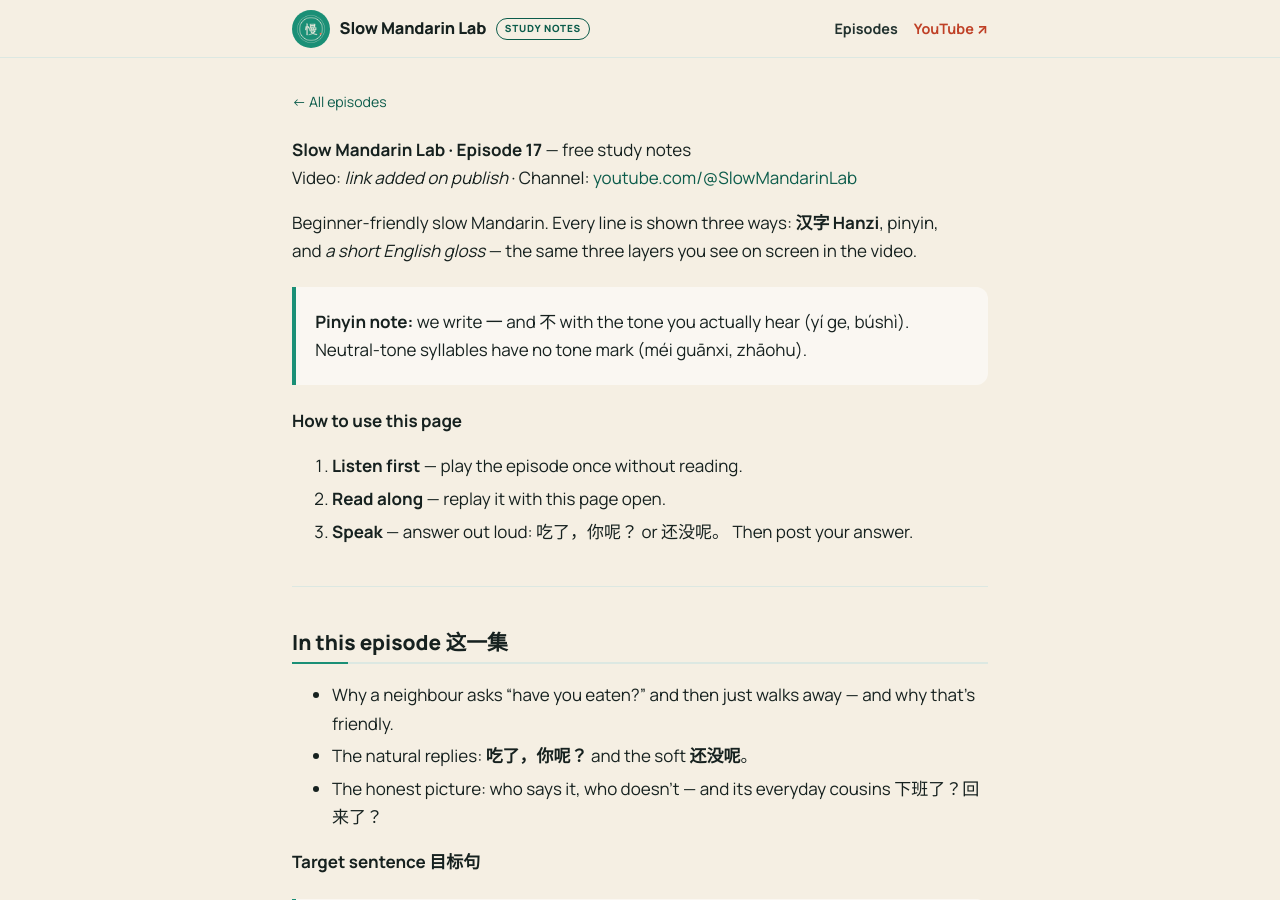
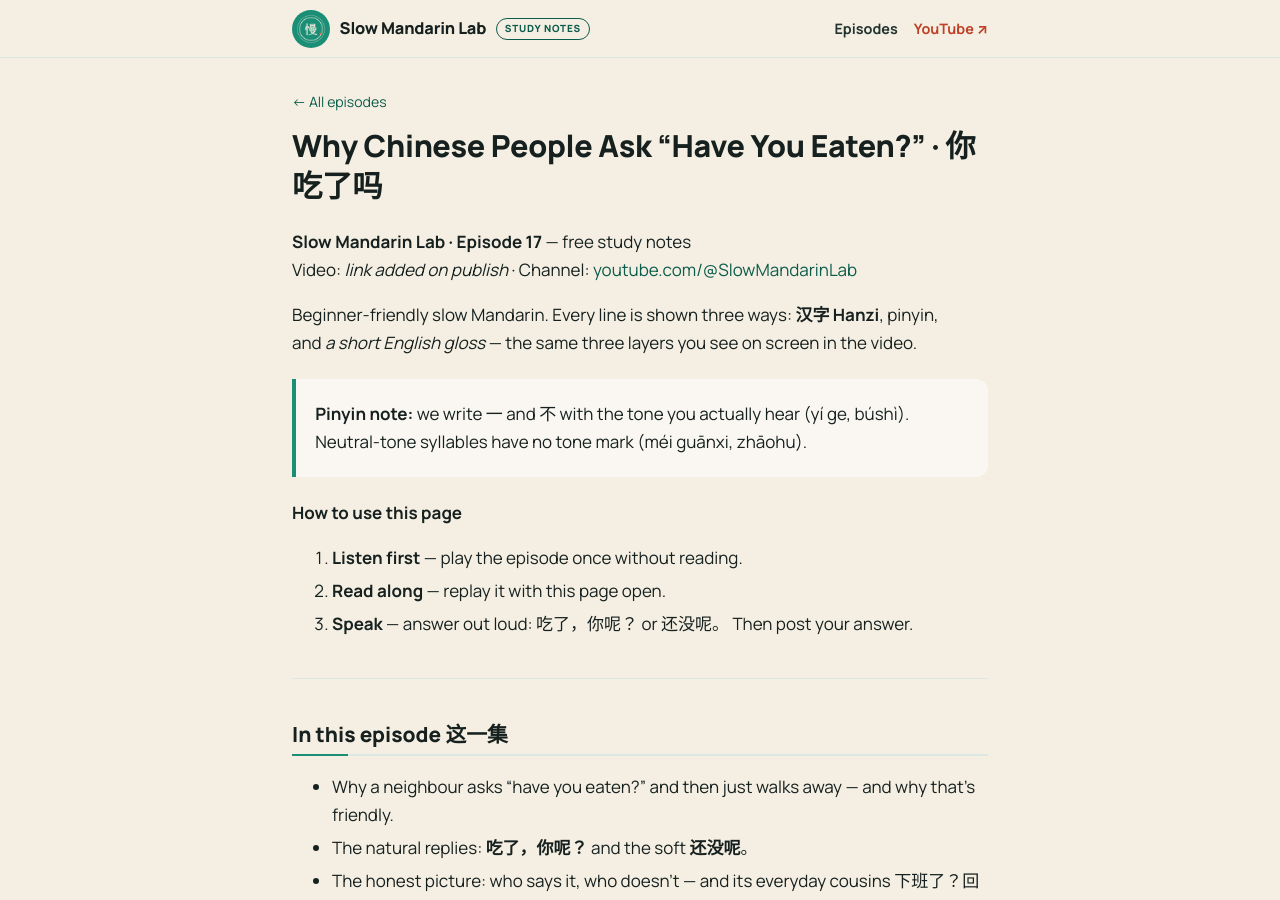
Before and after one commit to bowang168/slow-mandarin-lab, a Jekyll site: the page built from episodes/017-have-you-eaten.md, in a window 1280 px wide and 900 px high. Built offline with Jekyll 4.4.1, drawn with Linux system fonts in a browser that asks for light colours; some web fonts are replaced; our own code applies the rules of GitHub Pages for plain Markdown files.

Commit message:
017: fix unescaped quotes in front-matter title

```diff
--- a/episodes/017-have-you-eaten.md
+++ b/episodes/017-have-you-eaten.md
@@ -1,6 +1,6 @@
 ---
 layout: page
-title: "Why Chinese People Ask "Have You Eaten?" · 你吃了吗"
+title: "Why Chinese People Ask “Have You Eaten?” · 你吃了吗"
 description: "Free study notes for Slow Mandarin Lab Episode 17: full transcript with Hanzi, pinyin and English, key vocabulary, and speaking practice."
 permalink: /episodes/017-have-you-eaten/
 ---
```
